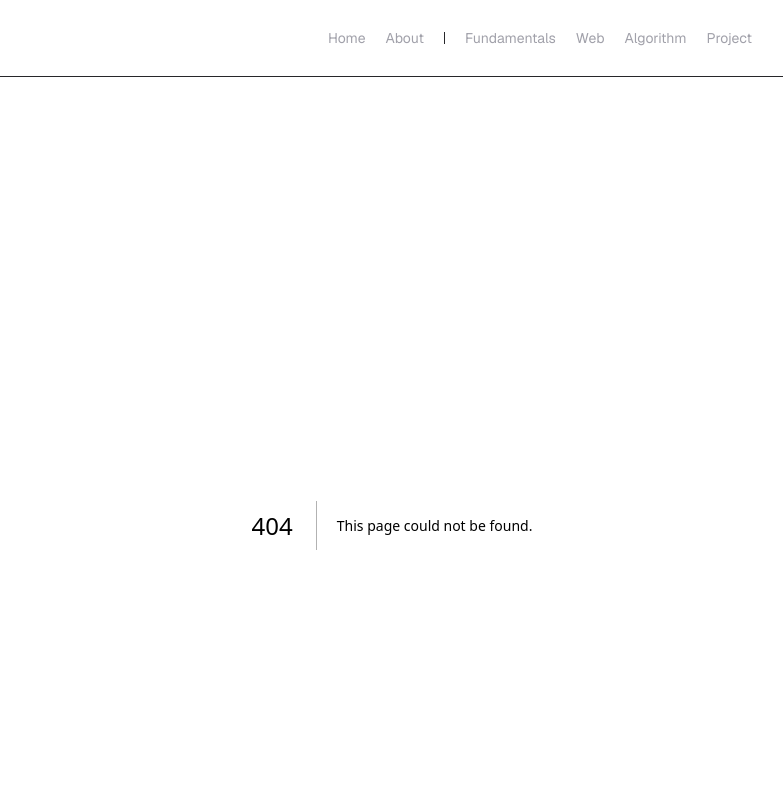
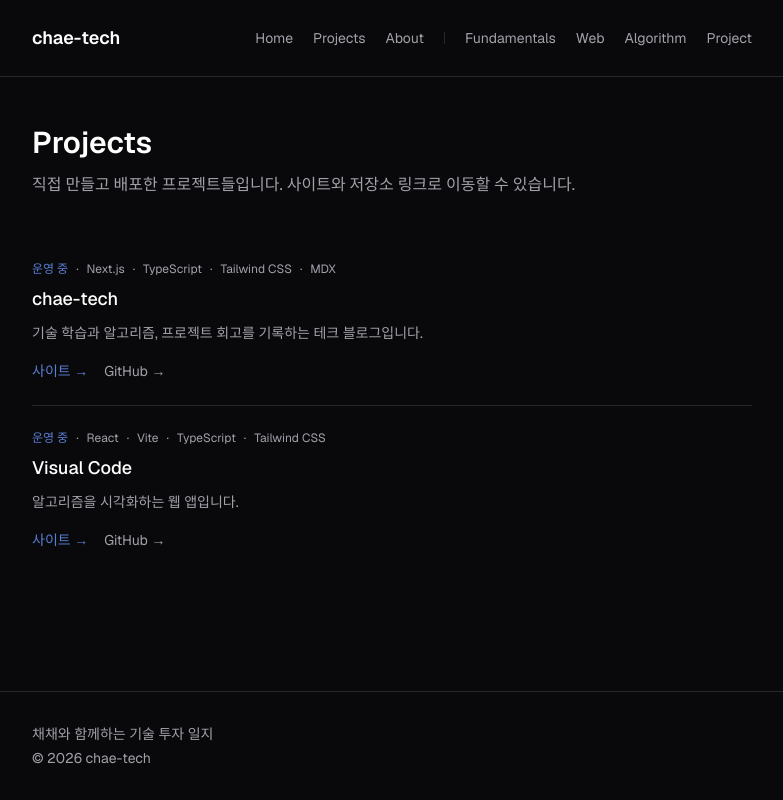
Before and after one commit to chaechae-04/chae-tech, a Next.js app: page /projects in a window 1280 px wide. Before the commit this address had no page. Shown: the top 800 px of the page, without its empty margins (248-1031 px from the left). Built offline with nearby package versions, Linux system fonts and the light colour scheme.

Commit message:
add to projects page

```diff
--- /dev/null
+++ b/app/projects/page.tsx
@@ -0,0 +1,35 @@
+import { ProjectCard } from "@/components/ProjectCard";
+import { getAllProjects } from "@/lib/projects";
+
+export const metadata = {
+  title: "Projects",
+  description: "chae-tech에서 만든 프로젝트 모음",
+};
+
+export default function ProjectsPage() {
+  const projects = getAllProjects();
+
+  return (
+    <section>
+      <h1 className="text-3xl font-semibold text-foreground">Projects</h1>
+      <p className="mt-3 text-muted">
+        직접 만들고 배포한 프로젝트들입니다. 사이트와 저장소 링크로 이동할 수
+        있습니다.
+      </p>
+
+      <div className="mt-10">
+        {projects.length > 0 ? (
+          projects.map((project) => (
+            <ProjectCard key={project.slug} project={project} />
+          ))
+        ) : (
+          <p className="border border-dashed border-border px-6 py-10 text-center text-sm text-muted">
+            아직 등록된 프로젝트가 없습니다.{" "}
+            <code className="text-foreground">lib/projects.ts</code>에 추가해
+            보세요.
+          </p>
+        )}
+      </div>
+    </section>
+  );
+}
--- a/components/Header.tsx
+++ b/components/Header.tsx
@@ -3,6 +3,7 @@ import { CATEGORIES } from "@/lib/categories";
 
 const navItems = [
   { href: "/", label: "Home" },
+  { href: "/projects", label: "Projects" },
   { href: "/about", label: "About" },
 ];
 
--- /dev/null
+++ b/components/ProjectCard.tsx
@@ -0,0 +1,53 @@
+import { Project } from "@/lib/projects";
+
+const statusLabel: Record<Project["status"], string> = {
+  live: "운영 중",
+  wip: "진행 중",
+  archive: "아카이브",
+};
+
+interface ProjectCardProps {
+  project: Project;
+}
+
+export function ProjectCard({ project }: ProjectCardProps) {
+  return (
+    <article className="border-b border-border py-6 last:border-b-0">
+      <div className="mb-2 flex flex-wrap items-center gap-2 text-xs text-muted">
+        <span className="text-accent">{statusLabel[project.status]}</span>
+        {project.stack.map((tech) => (
+          <span key={tech} className="flex items-center gap-2">
+            <span>·</span>
+            <span>{tech}</span>
+          </span>
+        ))}
+      </div>
+
+      <h2 className="text-lg font-medium text-foreground">{project.title}</h2>
+      <p className="mt-2 text-sm leading-6 text-muted">{project.description}</p>
+
+      <div className="mt-4 flex flex-wrap gap-4 text-sm">
+        {project.url && (
+          <a
+            href={project.url}
+            target="_blank"
+            rel="noopener noreferrer"
+            className="text-accent transition-colors hover:text-accent-hover"
+          >
+            사이트 →
+          </a>
+        )}
+        {project.github && (
+          <a
+            href={project.github}
+            target="_blank"
+            rel="noopener noreferrer"
+            className="text-muted transition-colors hover:text-foreground"
+          >
+            GitHub →
+          </a>
+        )}
+      </div>
+    </article>
+  );
+}
--- /dev/null
+++ b/lib/projects.ts
@@ -0,0 +1,34 @@
+export interface Project {
+  slug: string;
+  title: string;
+  description: string;
+  url?: string;
+  github?: string;
+  stack: string[];
+  status: "live" | "wip" | "archive";
+}
+
+export const PROJECTS: Project[] = [
+  {
+    slug: "chae-tech",
+    title: "chae-tech",
+    description: "기술 학습과 알고리즘, 프로젝트 회고를 기록하는 테크 블로그입니다.",
+    url: "https://chae-tech.vercel.app",
+    github: "https://github.com/your-username/chae-tech",
+    stack: ["Next.js", "TypeScript", "Tailwind CSS", "MDX"],
+    status: "live",
+  },
+  {
+    slug: "visual-code",
+    title: "Visual Code",
+    description: "알고리즘을 시각화하는 웹 앱입니다.",
+    url: "https://visual-code-two.vercel.app",
+    github: "https://github.com/chaechae-04/visual-code",
+    stack: ["React", "Vite", "TypeScript", "Tailwind CSS",],
+    status: "live",
+  }
+];
+
+export function getAllProjects(): Project[] {
+  return PROJECTS;
+}
```
